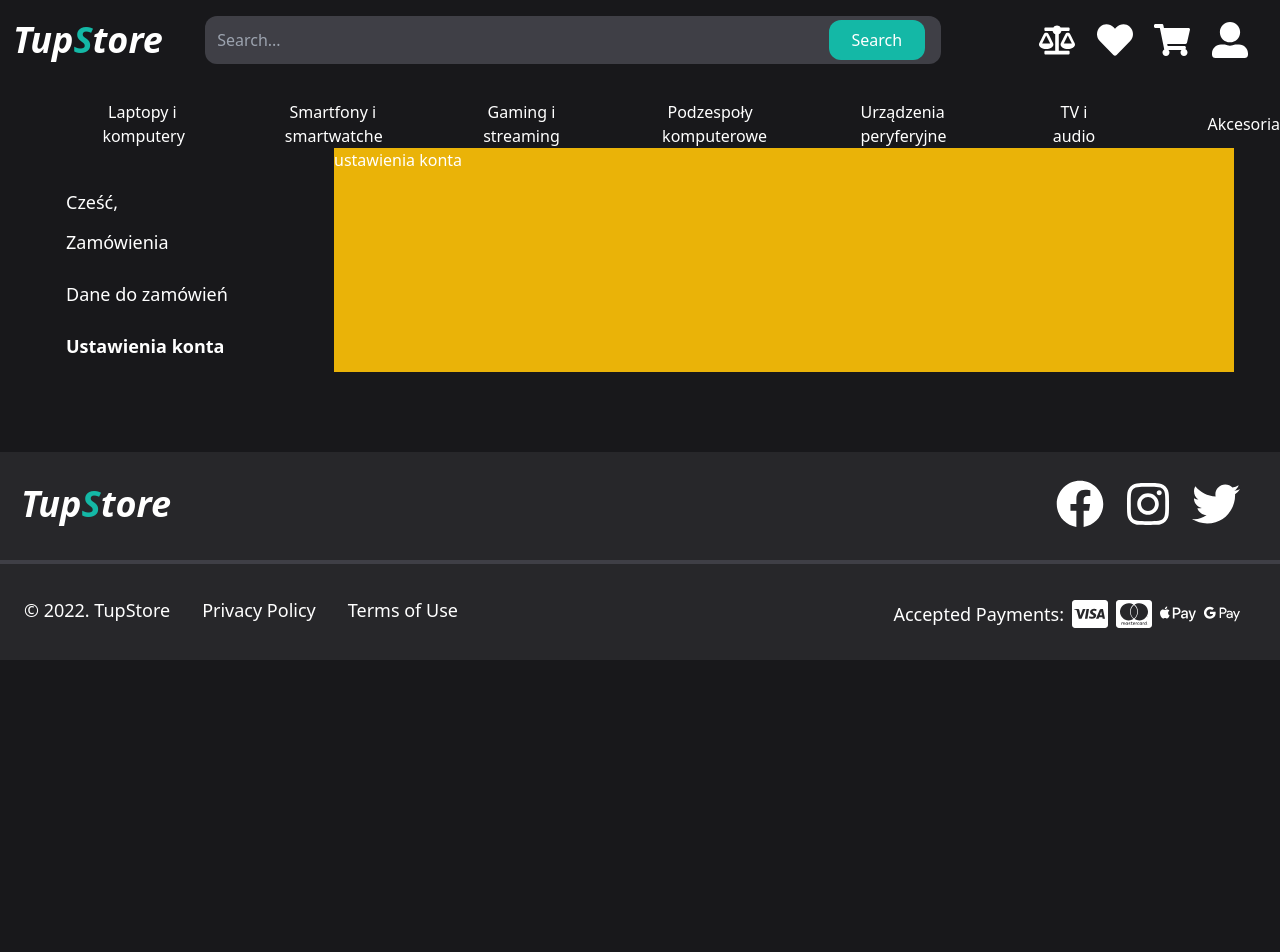
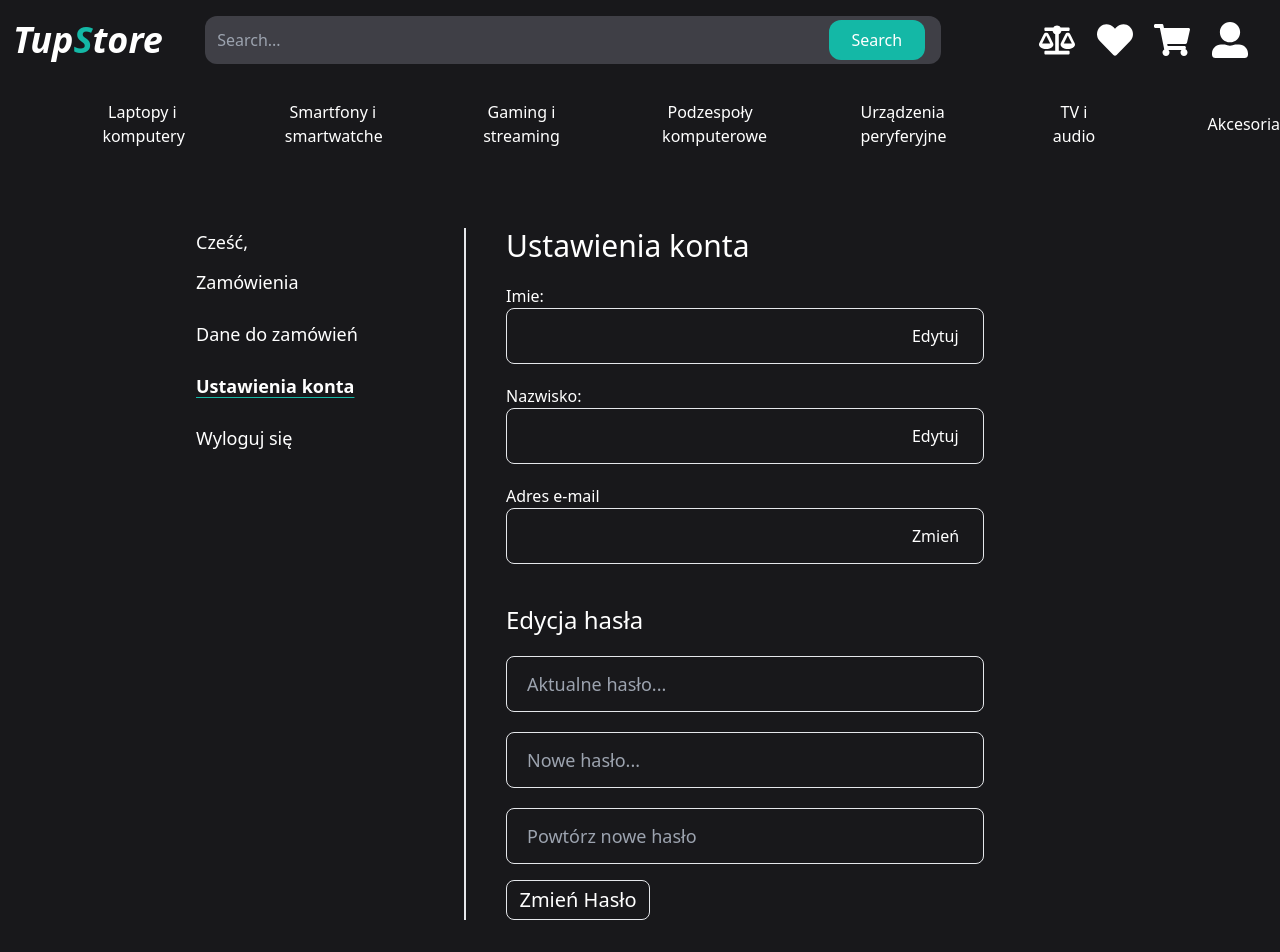
Before and after one commit to Tuptuus/NextJs-Store, a Next.js app: page /konto/ustawienia-konta in a window 1280 px wide. Shown: the top 952 px of the page. Before the commit the page ends 800 px from the top, so only its background shows below. Built offline with nearby package versions, Linux system fonts and the light colour scheme; no server answers.

Commit message:
small fixes, add account settings

```diff
--- a/app/konto/layout.js
+++ b/app/konto/layout.js
@@ -1,9 +1,11 @@
 "use client";
+import { signOut } from "firebase/auth";
 import Link from "next/link";
 import { useRouter } from "next/navigation";
 import { usePathname } from "next/navigation";
 import React, { useEffect, useState } from "react";
 import { useSelector } from "react-redux";
+import { auth } from "../../firebase-config";
 
 function Layout({ children }) {
   const user = useSelector((state) => state.user.user);
@@ -15,10 +17,15 @@ function Layout({ children }) {
     setCurrentUser(user);
   }, [user]);
 
+  const logoutUser = () => {
+    signOut(auth);
+    router.push("/");
+  };
+
   return (
-    <div className="flex justify-center mb-20">
-      <div className="w-72">
-        <p className="text-lg mt-10 pl-5">
+    <div className="flex flex-col justify-center lg:flex-row my-20">
+      <div className="w-full lg:w-72">
+        <p className="text-lg pl-5">
           Cześć,{" "}
           <span className="font-bold">
             {currentUser ? currentUser.displayName : null}
@@ -26,8 +33,10 @@ function Layout({ children }) {
         </p>
         <Link href={"konto/zamowienia"}>
           <div
-            className={`text-lg cursor-pointer py-3 pl-5 hover:bg-zinc-800 transition-all ${
-              path == "/konto/zamowienia" ? "font-bold" : null
+            className={`text-lg cursor-pointer py-3 pl-5 hover:bg-zinc-800 transition-all decoration-teal-500 ${
+              path == "/konto/zamowienia"
+                ? "font-bold underline underline-offset-4"
+                : null
             }`}
           >
             Zamówienia
@@ -35,8 +44,10 @@ function Layout({ children }) {
         </Link>
         <Link href={"konto/dane-do-zamowien"}>
           <div
-            className={`text-lg cursor-pointer py-3 pl-5 hover:bg-zinc-800 transition-all ${
-              path == "/konto/dane-do-zamowien" ? "font-bold" : null
+            className={`text-lg cursor-pointer py-3 pl-5 hover:bg-zinc-800 transition-all decoration-teal-500 ${
+              path == "/konto/dane-do-zamowien"
+                ? "font-bold underline underline-offset-4"
+                : null
             }`}
           >
             Dane do zamówień
@@ -44,15 +55,25 @@ function Layout({ children }) {
         </Link>
         <Link href={"konto/ustawienia-konta"}>
           <div
-            className={`text-lg cursor-pointer py-3 pl-5 hover:bg-zinc-800 transition-all ${
-              path == "/konto/ustawienia-konta" ? "font-bold" : null
+            className={`text-lg cursor-pointer py-3 pl-5 hover:bg-zinc-800 transition-all decoration-teal-500 ${
+              path == "/konto/ustawienia-konta"
+                ? "font-bold underline underline-offset-4"
+                : null
             }`}
           >
             Ustawienia konta
           </div>
         </Link>
+        <div
+          onClick={logoutUser}
+          className={`text-lg cursor-pointer py-3 pl-5 hover:bg-zinc-800 transition-all `}
+        >
+          Wyloguj się
+        </div>
       </div>
-      <div className="bg-yellow-500 w-[900px]">{children}</div>
+      <div className="lg:w-1/2 w-full border-t-2 mt-5 pt-5 lg:pt-0 lg:mt-0 lg:border-l-2 lg:border-t-0 pl-10 ">
+        {children}
+      </div>
     </div>
   );
 }
--- a/app/konto/ustawienia-konta/page.jsx
+++ b/app/konto/ustawienia-konta/page.jsx
@@ -1,7 +1,185 @@
+"use client";
+import { updatePassword } from "firebase/auth";
 import React from "react";
+import { useEffect } from "react";
+import { useState } from "react";
+import { useSelector } from "react-redux";
+import Spinner from "../../../components/Spinner";
+import { auth } from "../../../firebase-config";
 
-function page() {
-  return <div>ustawienia konta</div>;
+function Page() {
+  const user = useSelector((state) => state.user.user);
+  const [currentUser, setCurrentUser] = useState(null);
+  const [firstName, setFirstName] = useState("");
+  const [secondName, setSecondName] = useState("");
+
+  const [password, setPassword] = useState("");
+  const [newPassword, setNewPassword] = useState("");
+  const [newPasswordRepeat, setNewPasswordRepeat] = useState("");
+  const [changePass, setChangePass] = useState(false);
+  const [changePassInfo, setChangePassInfo] = useState("");
+  const [spinner, setSpinner] = useState(false);
+
+  useEffect(() => {
+    setCurrentUser(user);
+  }, [user]);
+
+  useEffect(() => {
+    if (currentUser) {
+      const space = currentUser.displayName.indexOf(" ");
+      setFirstName(currentUser.displayName.slice(0, space));
+      setSecondName(currentUser.displayName.slice(space + 1));
+    }
+  }, [currentUser]);
+
+  const handleInputs = (e, type) => {
+    if (type == "password") {
+      setPassword(e.target.value);
+    } else if (type == "newPassword") {
+      setNewPassword(e.target.value);
+    } else if (type == "newPasswordRepeat") {
+      setNewPasswordRepeat(e.target.value);
+    }
+  };
+
+  const changePassword = async () => {
+    setChangePass(false);
+    setSpinner(true);
+    try {
+      if (password == "" || newPassword == "" || newPasswordRepeat == "") {
+        setSpinner(false);
+        setChangePassInfo("Wprowadź wszystkie dane");
+        setTimeout(() => {
+          setChangePassInfo("");
+        }, 2500);
+      } else if (newPassword != newPasswordRepeat) {
+        setSpinner(false);
+        setChangePassInfo("Hasła nie są takie same");
+        setTimeout(() => {
+          setChangePassInfo("");
+        }, 2500);
+      } else {
+        await updatePassword(auth.currentUser, newPassword);
+        setSpinner(false);
+        setChangePass(true);
+        setChangePassInfo("Hasło zostało pomyślnie zmienione");
+        setTimeout(() => {
+          setChangePassInfo("");
+        }, 2500);
+      }
+    } catch (err) {
+      console.log(err);
+      if (err.code == "auth/weak-password") {
+        setChangePassInfo("Zbyt słabe hasło");
+        setTimeout(() => {
+          setChangePassInfo("");
+        }, 2500);
+        setSpinner(false);
+      } else if (err.code == "auth/requires-recent-login") {
+        setChangePassInfo("Aktualne hasło jest nieprawidłowe");
+        setTimeout(() => {
+          setChangePassInfo("");
+        }, 2500);
+        setSpinner(false);
+      }
+    }
+  };
+  return (
+    <div className="">
+      <div>
+        <p className="text-3xl text-center lg:text-left">Ustawienia konta</p>
+      </div>
+      <div className="flex flex-col items-center lg:items-start">
+        <p className="mt-5">Imie:</p>
+        <div className="w-4/5 h-14 flex rounded-lg border items-center">
+          <div className="w-[85%]">
+            <p className="font-bold pl-4">{firstName}</p>
+          </div>
+          <div className="w-[15%]">
+            <span className="cursor-pointer hover:text-teal-500 transition-all">
+              Edytuj
+            </span>
+          </div>
+        </div>
+        <p className="mt-5">Nazwisko:</p>
+        <div className="w-4/5 h-14 flex rounded-lg border items-center">
+          <div className="w-[85%]">
+            <p className="font-bold pl-4">{secondName}</p>
+          </div>
+          <div className="w-[15%]">
+            <span className="cursor-pointer hover:text-teal-500 transition-all">
+              Edytuj
+            </span>
+          </div>
+        </div>
+        <p className="mt-5">Adres e-mail</p>
+        <div className="w-4/5 h-14 flex rounded-lg border items-center">
+          <div className="w-[85%]">
+            <p className="pl-4">{currentUser ? currentUser.email : null}</p>
+          </div>
+          <div className="w-[15%]">
+            <span className="cursor-pointer hover:text-teal-500 transition-all">
+              Zmień
+            </span>
+          </div>
+        </div>
+        <p className="mt-10 text-2xl">Edycja hasła</p>
+        <div className="w-4/5 h-14 flex rounded-lg border items-center mt-5">
+          <div className="w-[85%] h-full">
+            <input
+              type="password"
+              placeholder="Aktualne hasło..."
+              className="h-full bg-transparent pl-5 text-lg border-0 outline-none w-full"
+              value={password}
+              onChange={(e) => {
+                handleInputs(e, "password");
+              }}
+            />
+          </div>
+        </div>
+        <div className="w-4/5 h-14 flex rounded-lg border items-center mt-5">
+          <div className="w-[85%] h-full">
+            <input
+              type="password"
+              placeholder="Nowe hasło..."
+              className="h-full bg-transparent pl-5 text-lg border-0 outline-none w-full"
+              value={newPassword}
+              onChange={(e) => {
+                handleInputs(e, "newPassword");
+              }}
+            />
+          </div>
+        </div>
+        <div className="w-4/5 h-14 flex rounded-lg border items-center mt-5">
+          <div className="w-[85%] h-full">
+            <input
+              type="password"
+              placeholder="Powtórz nowe hasło"
+              className="h-full bg-transparent pl-5 text-lg border-0 outline-none w-full"
+              value={newPasswordRepeat}
+              onChange={(e) => {
+                handleInputs(e, "newPasswordRepeat");
+              }}
+            />
+          </div>
+        </div>
+        <p className={`my-2 ${changePass ? "text-green-500" : "text-red-500"}`}>
+          {changePassInfo}
+        </p>
+        <div className="flex">
+          <div
+            onClick={changePassword}
+            className=" w-36 h-10 flex justify-center items-center text-xl border rounded-lg cursor-pointer hover:text-teal-500 transition-all"
+          >
+            Zmień Hasło
+          </div>
+          <div className="flex justify-center items-center ml-2">
+            {spinner ? <Spinner w={8} h={8} color={"fill-teal-500"} /> : null}
+          </div>
+        </div>
+      </div>
+    </div>
+  );
 }
 
-export default page;
+export default Page;
--- a/app/login/page.jsx
+++ b/app/login/page.jsx
@@ -11,7 +11,7 @@ import { setCurrentUser } from "../../features/login/loginSlice";
 import { auth, db } from "../../firebase-config";
 import Link from "next/link";
 import Spinner from "../../components/Spinner";
-import { addDoc, collection } from "firebase/firestore";
+import { addDoc, collection, doc, setDoc } from "firebase/firestore";
 import { useEffect } from "react";
 
 function Page() {
@@ -77,7 +77,7 @@ function Page() {
           await updateProfile(auth.currentUser, {
             displayName: userName,
           });
-          const docRef = await addDoc(collection(db, "Users"), {
+          const docRef = await setDoc(doc(db, "Users", auth.currentUser.uid), {
             UID: auth.currentUser.uid,
             Name: userName,
             email: auth.currentUser.email,
--- a/components/cartPage/Summary.jsx
+++ b/components/cartPage/Summary.jsx
@@ -3,7 +3,7 @@ import { MdArrowForwardIos } from "react-icons/md";
 
 function Summary({ price }) {
   return (
-    <div className="lg:w-[30%] flex flex-col items-center  sticky top-5 h-full mt-5">
+    <div className="lg:w-[30%] flex flex-col items-center top-5 sticky h-full">
       <div className="border w-4/5 p-5 rounded-lg">
         <p className="font-bold pb-5 ml-2">Łączna kwota: {price} zł</p>
         <div className="bg-teal-500 hover:bg-teal-600 transition-all text-lg cursor-pointer p-2 rounded-full flex justify-center items-center">
--- a/features/liked/LikedSlice.jsx
+++ b/features/liked/LikedSlice.jsx
@@ -4,8 +4,11 @@ if (typeof window !== "undefined") {
   initalLikedProds = JSON.parse(localStorage.getItem("shopList"));
 }
 
+console.log(initalLikedProds);
+
 if (initalLikedProds === null) {
   initalLikedProds = [];
+  localStorage.setItem("shopList", JSON.stringify([]));
 }
 
 const initialState = {
@@ -17,6 +20,7 @@ export const likedSlice = createSlice({
   initialState,
   reducers: {
     addToLiked: (state, action) => {
+      console.log(state.likedIDs);
       if (state.likedIDs.includes(action.payload)) {
         return;
       } else {
```
Also changed, not shown: features/cart/CartSlice.jsx (+20 -19 lines).
